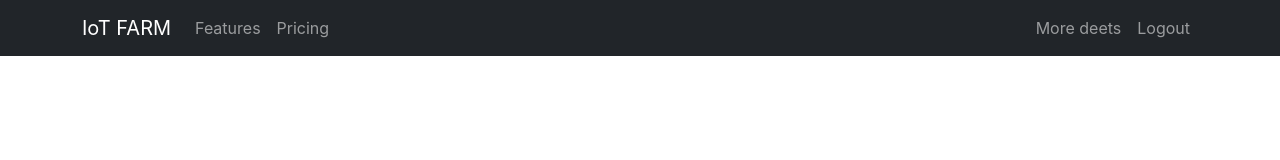
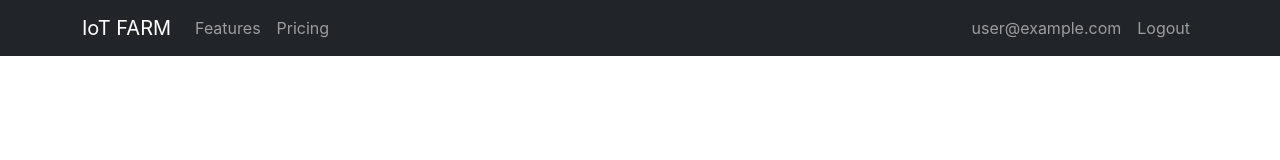
Before and after one commit to dewMyth/react-iot-farm, a React (Create React App) app: page / in a window 1280 px wide. Shown: the top 160 px of the page. Built offline with nearby package versions, Linux system fonts and the light colour scheme; no server answers; the database is empty; sample sign-in values are in the browser's storage.

Commit message:
Added PrivateRoute component

```diff
--- a/src/components/App.js
+++ b/src/components/App.js
@@ -10,7 +10,7 @@ import {Container} from 'react-bootstrap'
 import  Dashboard from './Dashboard';
 import SignUp from "./SignUp";
 import Login from "./Login";
-
+import PrivateRoute from "./PrivateRoute";
 
 
 const App = () => {
@@ -19,7 +19,7 @@ const App = () => {
         <Router>
           <AuthProvider>
             <Switch>
-              <Route exact path="/" component={Dashboard} />
+              <PrivateRoute exact path="/" component={Dashboard} />
               <Container className="d-flex align-items-center justify-content-center" style={{minHeight : "100vh"}}>
               <div className="w-200" style={{maxWidth:"400px"}}>
                 <Route path="/signup" exact component={SignUp} />
--- a/src/components/Dashboard.js
+++ b/src/components/Dashboard.js
@@ -1,19 +1,19 @@
 import React, { useState } from 'react'
 import { useAuth } from '../contexts/AuthContext'
-import { useHistory } from "react-router";
+import { useHistory } from "react-router-dom";
 
 import DashboardNavbar from './DashboardNavbar'
 
 const Dashboard = () => {
 
     const [error, setError] = useState("")
-    const {logout} = useAuth();
+    const {logout, currentUser} = useAuth();
     const history = useHistory()
 
-    const handleLogout = () => {
+    async function handleLogout(){
         setError('');
         try{
-            logout();
+            await logout();
             history.push('/login')
         }catch{
             setError('cannot logout')
@@ -22,7 +22,7 @@ const Dashboard = () => {
 
     return (
         <div>
-            <DashboardNavbar handleLogout={handleLogout} error={error} />
+            <DashboardNavbar handleLogout={handleLogout} error={error} currentUser={currentUser}/>
         </div>
     )
 }
--- a/src/components/DashboardNavbar.js
+++ b/src/components/DashboardNavbar.js
@@ -25,7 +25,7 @@ const DashboardNavbar = (props) => {
                 <Nav.Link href="#pricing">Pricing</Nav.Link>
                 </Nav>
                 <Nav>
-                <Nav.Link href="#deets">More deets</Nav.Link>
+                <Nav.Link href="#deets">{props.currentUser ? props.currentUser.email : "No User/Device"}</Nav.Link>
                 <Nav.Link onClick={props.handleLogout}>
                     Logout
                 </Nav.Link>
--- /dev/null
+++ b/src/components/PrivateRoute.js
@@ -0,0 +1,21 @@
+import React from 'react'
+import { Redirect, Route } from 'react-router'
+import { useAuth } from '../contexts/AuthContext'
+
+const PrivateRoute = ({component : Component, ...rest}) => {
+
+    const { currentUser } = useAuth()
+
+    return (
+        <div>
+            <Route
+            {...rest}
+            render={props => {
+               return currentUser ? <Component {...props} /> : <Redirect to="/login"/>
+            }}
+            ></Route>
+        </div>
+    )
+}
+
+export default PrivateRoute
```
